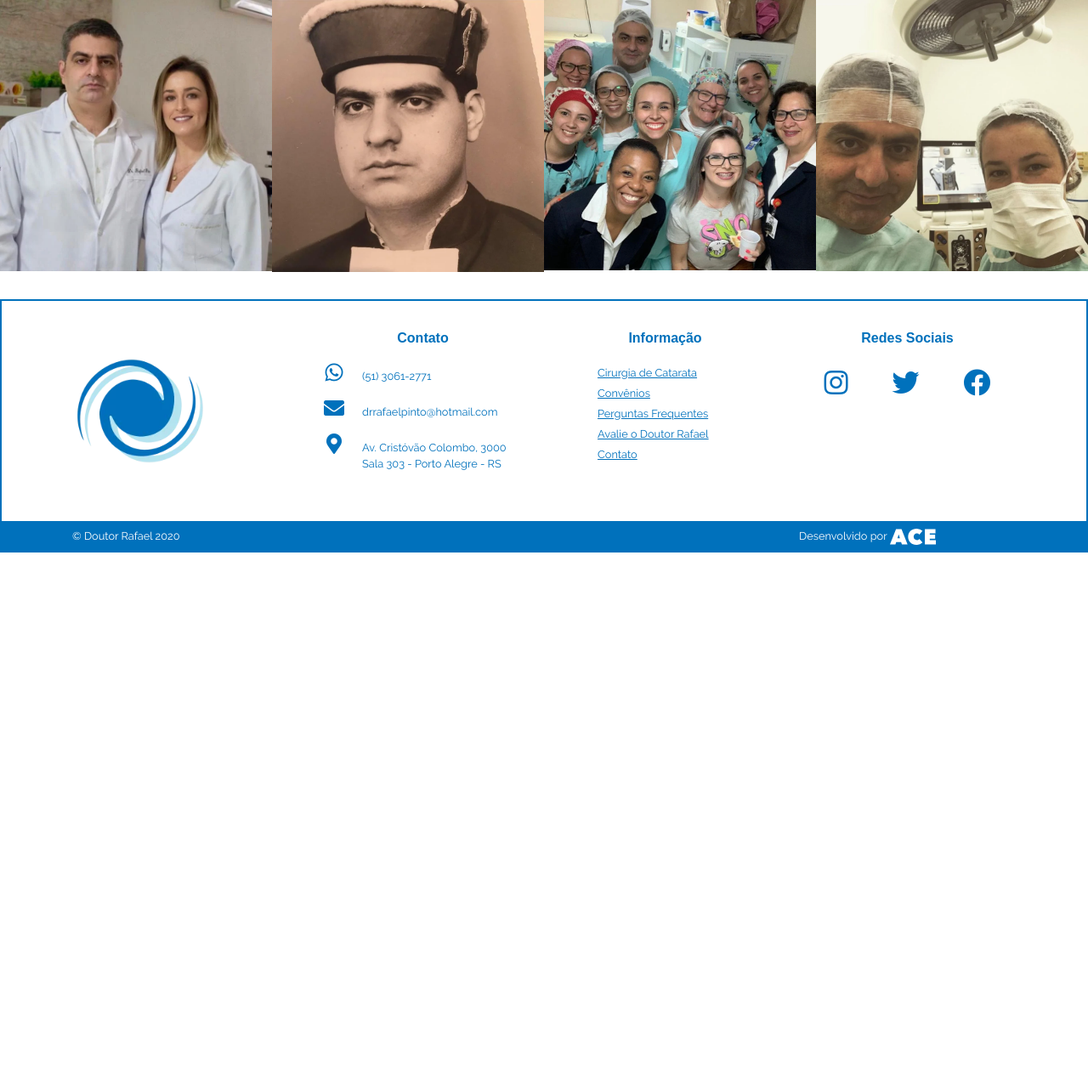
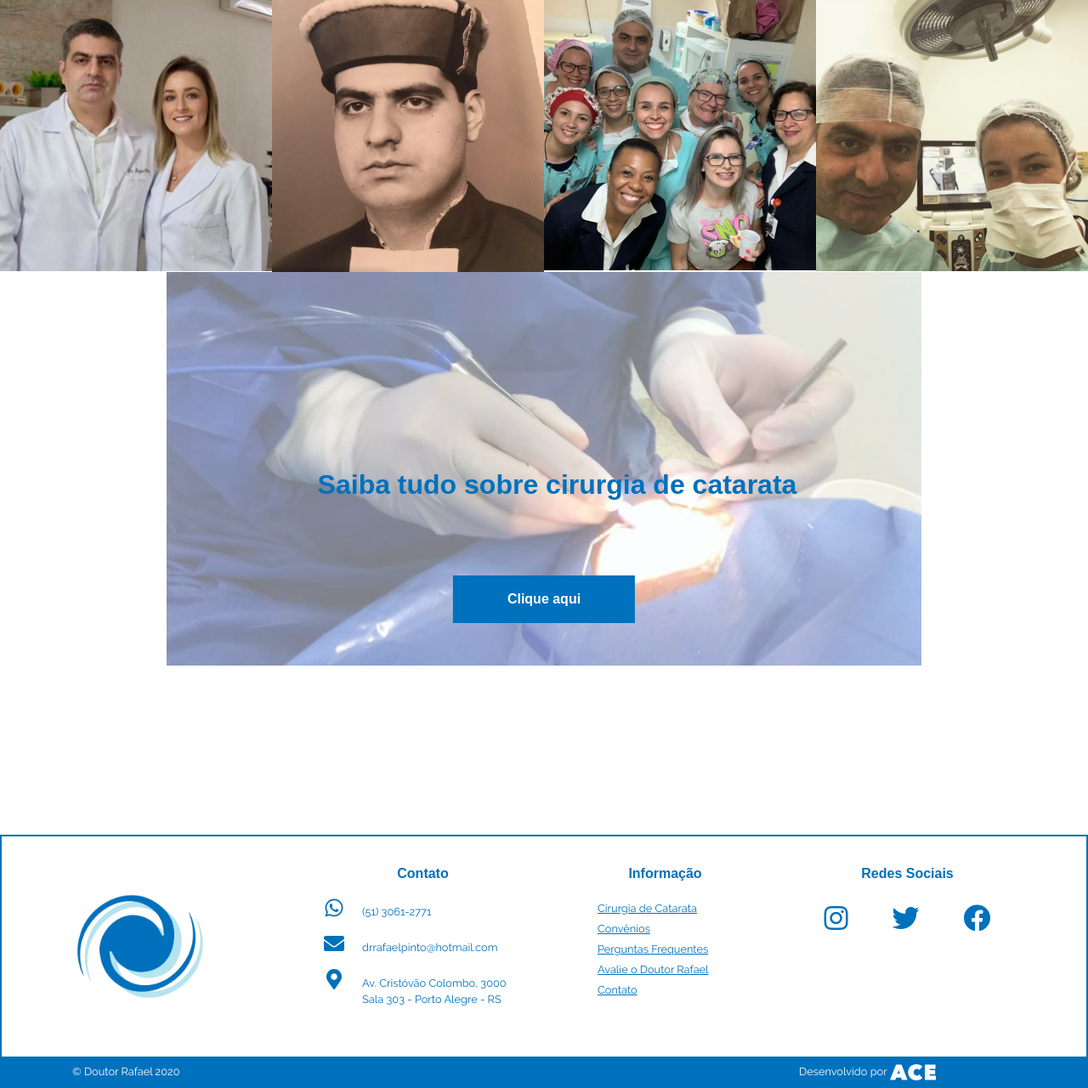
Before and after one commit to felipe-ssouza/dr_rafael, a PHP site: page /doutor.html in a window 1280 px wide. Shown: the part 2629-3909 px from the top of the page at 85% size. Before the commit the page ends 3279 px from the top, so only its background shows below. Run offline with PHP 8.4, Linux system fonts and the light colour scheme; some libraries are stand-ins or nearby versions; some web fonts are replaced.

Commit message:
bloco catarata

```diff
--- a/css/master.css
+++ b/css/master.css
@@ -993,7 +993,7 @@ header#header .wrapper {
 
 
 #doutor .galeria {
-  margin: 2rem 0;
+  margin: 2rem 0 0;
 }
 
 #doutor .galeria .ilustracao {
@@ -1012,7 +1012,44 @@ header#header .wrapper {
   object-position: top !important;
 }
 
+#doutor .bloco.catarata {
+  width: 100%;
+}
 
+#doutor .bloco.catarata .cirurgia-catarata {
+  width: 80%;
+  height: 70%;
+  margin: auto;
+  position: relative;
+}
+
+#doutor .bloco.catarata .cirurgia-catarata img {
+  height: 100%;
+  width: 100%;
+  object-fit: cover;
+  object-position: bottom;
+  opacity: 0.5;
+}
+
+#doutor .bloco.catarata .cirurgia-catarata .bold {
+  position: absolute;
+  top: 50%;
+  left: 20%;
+  text-align: center;
+  /* transform: translate(-50%, -50%); */
+}
+
+#doutor .bloco.catarata .btn-custom {
+  display: block;
+  text-decoration: none;
+  background-color: var(--primary-color);
+  color: #FFF;
+  padding: 1rem 4rem;
+  position: absolute;
+  bottom: 50px;
+  left: 50%;
+  transform: translate(-50%);
+}
 
 /* /FOOTER/ */
 
--- a/doutor.html
+++ b/doutor.html
@@ -259,6 +259,25 @@
           >
         </div>
     </div>
+    <div class="container">
+      <div class="bloco catarata">
+        <div class="row">
+          <div class="col-12 col-md-12">
+            <div class="cirurgia-catarata">
+              <img
+                alt=""
+                class="webp-jpg"
+                data-webp="imagens/WEBP/catarata/cirurgia_catarata[960x716].webp"
+                data-webp="imagens/JPG/catarata/cirurgia_catarata[960x716].jpg"
+              >
+              <h2 class="bold">Saiba tudo sobre cirurgia de catarata</h2>
+              <a class="semibold btn-custom" href="#">Clique aqui</a>
+            </div>
+          </div>
+        </div>
+
+      </div>
+    </div>
   </section>
 
 
```
